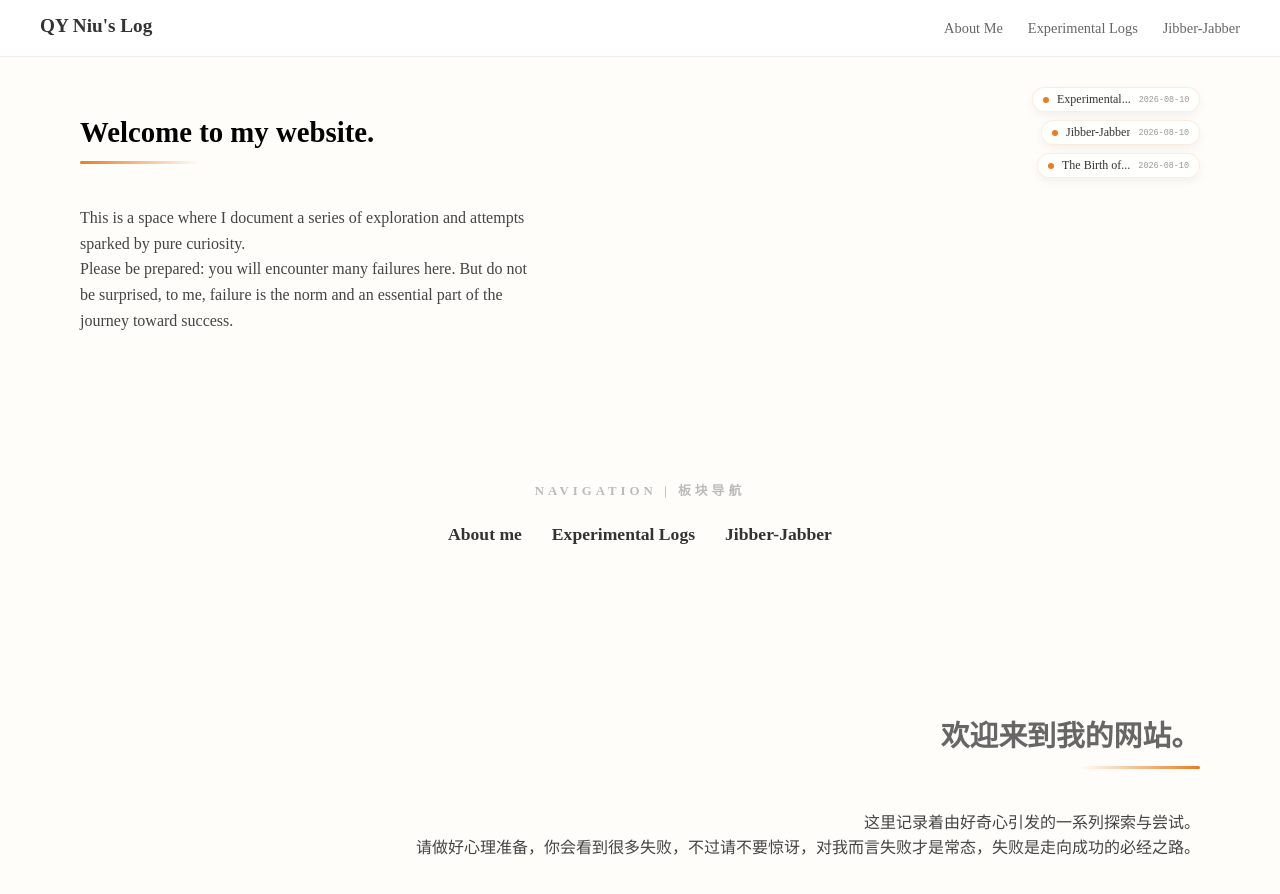
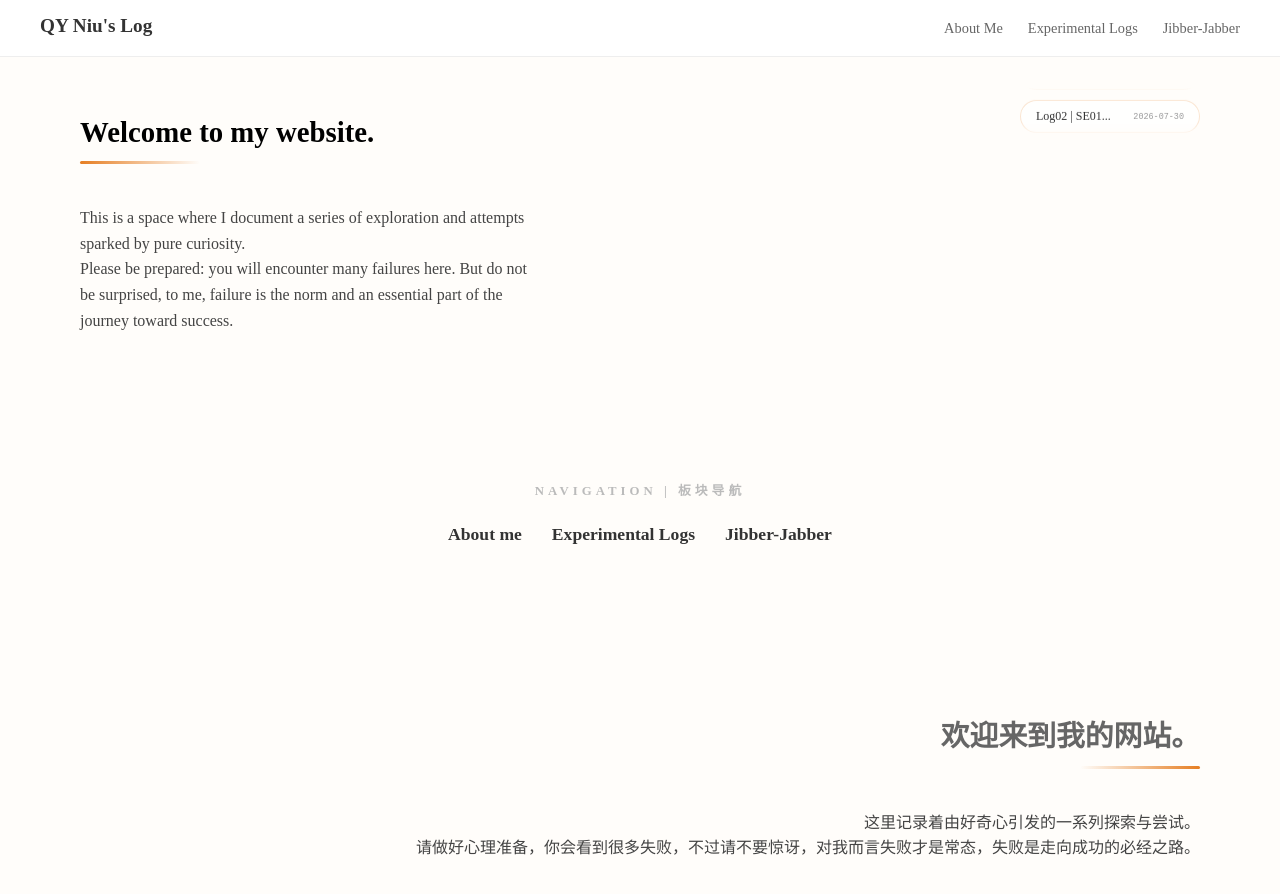
Before and after one commit to nqy-exp/nqy-exp.github.io, a Jekyll site: the page built from index.md, in a window 1280 px wide and 900 px high. Shown: the top 894 px of the window. Built offline with Jekyll 4.4.1, drawn with Linux system fonts in a browser that asks for light colours.

Commit message:
update the bubble of new

```diff
--- a/assets/css/style.css
+++ b/assets/css/style.css
@@ -1772,101 +1772,101 @@
 }
 
 /* =========================================
-   最近更新气泡集群 (Dynamic Update Cluster)
+   垂直滚动泡泡流 (Vertical Rolling Marquee)
    ========================================= */
 
-.updates-cluster {
+.marquee-viewport {
     position: absolute;
     top: 30px;
     right: 40px;
+    width: 180px;           /* 固定宽度 */
+    height: 50px;           /* 【关键】高度只够显示一个完整泡泡的高度 */
+    overflow: hidden;       /* 隐藏超出部分 */
     z-index: 1000;
+
+    /* 【核心】上下渐隐遮罩：让上下露出的“一半”泡泡看起来是逐渐消失的 */
+    mask-image: linear-gradient(
+        to bottom,
+        transparent 0%,
+        black 30%,
+        black 70%,
+        transparent 100%
+    );
+    -webkit-mask-image: linear-gradient(
+        to bottom,
+        transparent 0%,
+        black 30%,
+        black 70%,
+        transparent 100%
+    );
+}
+
+.marquee-track {
     display: flex;
-    flex-direction: column; /* 纵向排列，也可以改为 row 如果你喜欢横向 */
-    align-items: flex-end;
-    gap: 8px; /* 气泡之间的间距 */
-}
-
-.update-bubble {
+    flex-direction: column; /* 纵向排列 */
+    gap: 10px;              /* 泡泡之间的间距 */
+    animation: vertical-scroll 20s linear infinite; /* 滚动动画 */
+}
+
+/* 当鼠标悬停时，停止滚动，方便用户点击 */
+.marquee-viewport:hover .marquee-track {
+    animation-play-state: paused;
+}
+
+.marquee-item {
     display: flex;
     align-items: center;
+    justify-content: space-between;
+    padding: 8px 15px;
+    background: rgba(255, 255, 255, 0.8);
+    backdrop-filter: blur(4px);
+    border: 1px solid rgba(230, 126, 34, 0.2);
+    border-radius: 30px;
     text-decoration: none !important;
-    background: rgba(255, 255, 255, 0.8); /* 半透明白 */
-    backdrop-filter: blur(5px);           /* 毛玻璃效果 */
-    padding: 4px 10px;
-    border-radius: 20px;                  /* 胶囊形状 */
-    border: 1px solid rgba(230, 126, 34, 0.15);
-    box-shadow: 0 4px 10px rgba(0, 0, 0, 0.05);
-
-    /* 初始状态：不可见且缩得很小 */
-    opacity: 0;
-    transform: scale(0) translateY(-20px);
-
-    /* 绑定弹出动画 */
-    animation: bubble-pop 0.6s cubic-bezier(0.175, 0.885, 0.32, 1.275) forwards;
-}
-
-/* 设置三个气泡的弹出先后顺序 (延迟时间) */
-.bubble-1 { animation-delay: 0.2s; }
-.bubble-2 { animation-delay: 0.4s; }
-.bubble-3 { animation-delay: 0.6s; }
-
-/* 核心弹跳动画：从缩放0 -> 稍微过冲(1.2) -> 回到正常(1) */
-@keyframes bubble-pop {
-    0% {
-        opacity: 0;
-        transform: scale(0) translateY(-20px);
-    }
-    70% {
-        transform: scale(1.1) translateY(2px); /* 稍微弹过头一点点 */
-    }
-    100% {
-        opacity: 1;
-        transform: scale(1) translateY(0);
-    }
-}
-
-/* 气泡内部元素样式 */
-.bubble-dot {
-    width: 6px;
-    height: 6px;
-    background-color: #e67e22;
-    border-radius: 50%;
-    margin-right: 8px;
-    flex-shrink: 0;
-}
-
-.bubble-title {
-    font-size: 0.75em;       /* 极小字体 */
+    transition: all 0.3s ease;
+    flex-shrink: 0; /* 防止泡泡被压缩 */
+}
+
+.marquee-item:hover {
+    background: #fff;
+    border-color: #e67e22;
+    transform: scale(1.05);
+}
+
+.m-title {
+    font-size: 0.75em;
     color: #333;
     font-weight: 500;
     white-space: nowrap;
     overflow: hidden;
-    text-overflow: ellipsis; /* 自动显示 ... */
-    max-width: 100px;        /* 限制标题长度，防止气泡太长 */
-}
-
-.bubble-date {
-    font-size: 0.65em;       /* 日期更小一点 */
+    text-overflow: ellipsis;
+    max-width: 90px;
+}
+
+.m-date {
+    font-size: 0.65em;
     color: #999;
-    margin-left: 8px;
-    font-family: monospace;  /* 使用等宽字体让日期看起来很整齐 */
-}
-
-/* 悬停效果 */
-.update-bubble:hover {
-    transform: scale(1.05) !important; /* 悬停时轻微放大 */
-    background: rgba(255, 255, 255, 1);
-    border-color: #e67e22;
+    font-family: monospace;
+}
+
+/* 【核心】滚动动画逻辑 */
+@keyframes vertical-scroll {
+    0% {
+        transform: translateY(0);
+    }
+    100% {
+        /* 向上移动一半的高度（因为我们复制了一份内容，所以移到一半时正好衔接） */
+        transform: translateY(calc(-50% - 5px));
+    }
 }
 
 /* 移动端适配 */
 @media (max-width: 768px) {
-    .updates-cluster {
-        top: 70px;           /* 避开手机端的 Header */
+    .marquee-viewport {
+        top: 70px;
         right: 15px;
-        align-items: flex-end;
-    }
-    .bubble-title {
-        max-width: 80px;     /* 手机端标题更短 */
-    }
-}
+        width: 150px;
+        height: 45px;
+    }
+    .m-title { max-width: 70px; }
+}
--- a/index.md
+++ b/index.md
@@ -7,19 +7,35 @@
 <!-- 核心视觉区 -->
 <main class="hero-container">
 
-<!-- 最近更新动态气泡集群 -->
-{% assign all_updates = site.ideas | concat: site.projects | sort: 'date' | reverse %}
-{% assign top_three = all_updates | slice: 0, 3 %}
+<!-- 最近更新垂直滚动流 -->
+<div class="marquee-viewport">
+  <div class="marquee-track">
+    {% assign all_updates = site.ideas | concat: site.projects | sort: 'date' | reverse %}
 
-<div class="updates-cluster">
-  {% for item in top_three %}
-    <a href="{{ item.url }}" class="update-bubble bubble-{{ forloop.index }}">
-      <span class="bubble-dot"></span>
-      <span class="bubble-title">{{ item.title | truncate: 15 }}</span>
-      <span class="bubble-date">{{ item.date | date: "%Y-%m-%d" }}</span>
-    </a>
-  {% endfor %}
+    {% comment %} 第一遍循环：抓取真实文章 {% endcomment %}
+    {% for item in all_updates %}
+      {% if item.title contains "Index" or item.url contains "index" %}
+        {% continue %}
+      {% endif %}
+      <a href="{{ item.url }}" class="marquee-item">
+        <span class="m-title">{{ item.title | truncate: 15 }}</span>
+        <span class="m-date">{{ item.date | date: "%Y-%m-%d" }}</span>
+      </a>
+    {% endfor %}
+
+    {% comment %} 第二遍循环：完全复制一遍，实现无缝衔接的视觉欺骗 {% endcomment %}
+    {% for item in all_updates %}
+      {% if item.title contains "Index" or item.url contains "index" %}
+        {% continue %}
+      {% endif %}
+      <a href="{{ item.url }}" class="marquee-item">
+        <span class="m-title">{{ item.title | truncate: 15 }}</span>
+        <span class="m-date">{{ item.date | date: "%Y-%m-%d" }}</span>
+      </a>
+    {% endfor %}
+  </div>
 </div>
+
 
   <!-- 左上方内容 -->
   <div class="hero-left">
```
